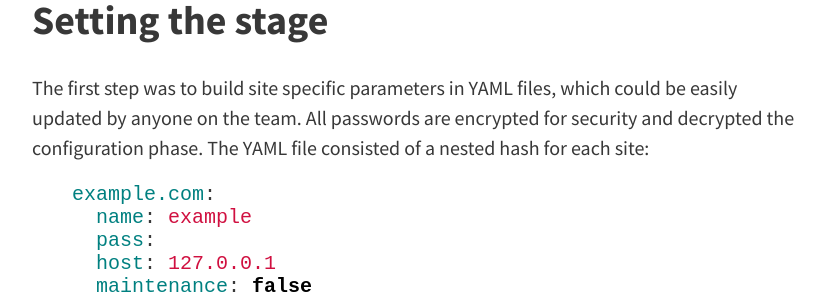
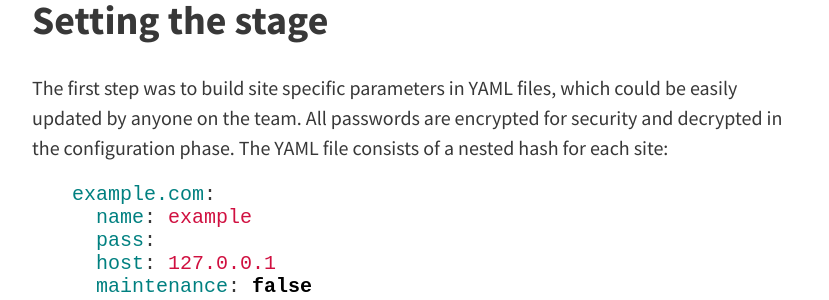
Before and after one commit to jerematic/jerematic.github.io, a Jekyll site: the page built from _posts/2015-07-06-capistrano-3-multisite-deployment-part-1.md, in a window 1280 px wide and 1400 px high, scrolled down 518 px. Shown: the part 185-485 px from the top of the window, without its empty margins (224-1053 px from the left). Built offline with Jekyll 4.4.1, drawn with Linux system fonts in a browser that asks for light colours; nearby versions of some CDN libraries; comment, search, counter and statistics services are not loaded; some of the changed text lies outside the part shown.

Commit message:
Update Post: syntax and italics

```diff
--- a/_posts/2015-07-06-capistrano-3-multisite-deployment-part-1.md
+++ b/_posts/2015-07-06-capistrano-3-multisite-deployment-part-1.md
@@ -6,7 +6,7 @@ title: Capistrano 3 multisite deployment (Part 1)
 On a recent project, I had a need to deploy over 100 copies of software from a git repository, along with a second repository for add-ons and styles specific to that site.  Since Capistrano 3 wasn't built for this type of deployment, I had to get creative.  Capistrano needed to be run from a CI/CD service.  The process needed to be automated, accessible to all team members, yet functional enough to handle a variety of situations.  This will be a three part series highlighting some of the techniques used on this project.  In the near future, I'll likely be doing a rewrite and offloading most functionality to ruby.
 
 ## Setting the stage
-The first step was to build site specific parameters in YAML files, which could be easily updated by anyone on the team.  All passwords are encrypted for security and decrypted the configuration phase.  The YAML file consisted of a nested hash for each site:
+The first step was to build site specific parameters in YAML files, which could be easily updated by anyone on the team.  All passwords are encrypted for security and decrypted in the configuration phase.  The YAML file consists of a nested hash for each site:
 {% highlight yaml %}
 example.com:
   name: example
@@ -52,7 +52,7 @@ set :version,     "<%= fetch(:version) %>"
 server '127.0.0.1', user: 'deploy', roles: %w{web backup}
 {% endhighlight %}
 
-Next we use this template to build the staging configuration files, stored in config/deploy/.
+Next we use this template to build the staging configuration files, stored in *config/deploy/*.
 {% highlight ruby %}
 namespace :deploy do
   desc 'Build staging config files from template for each site'
```
